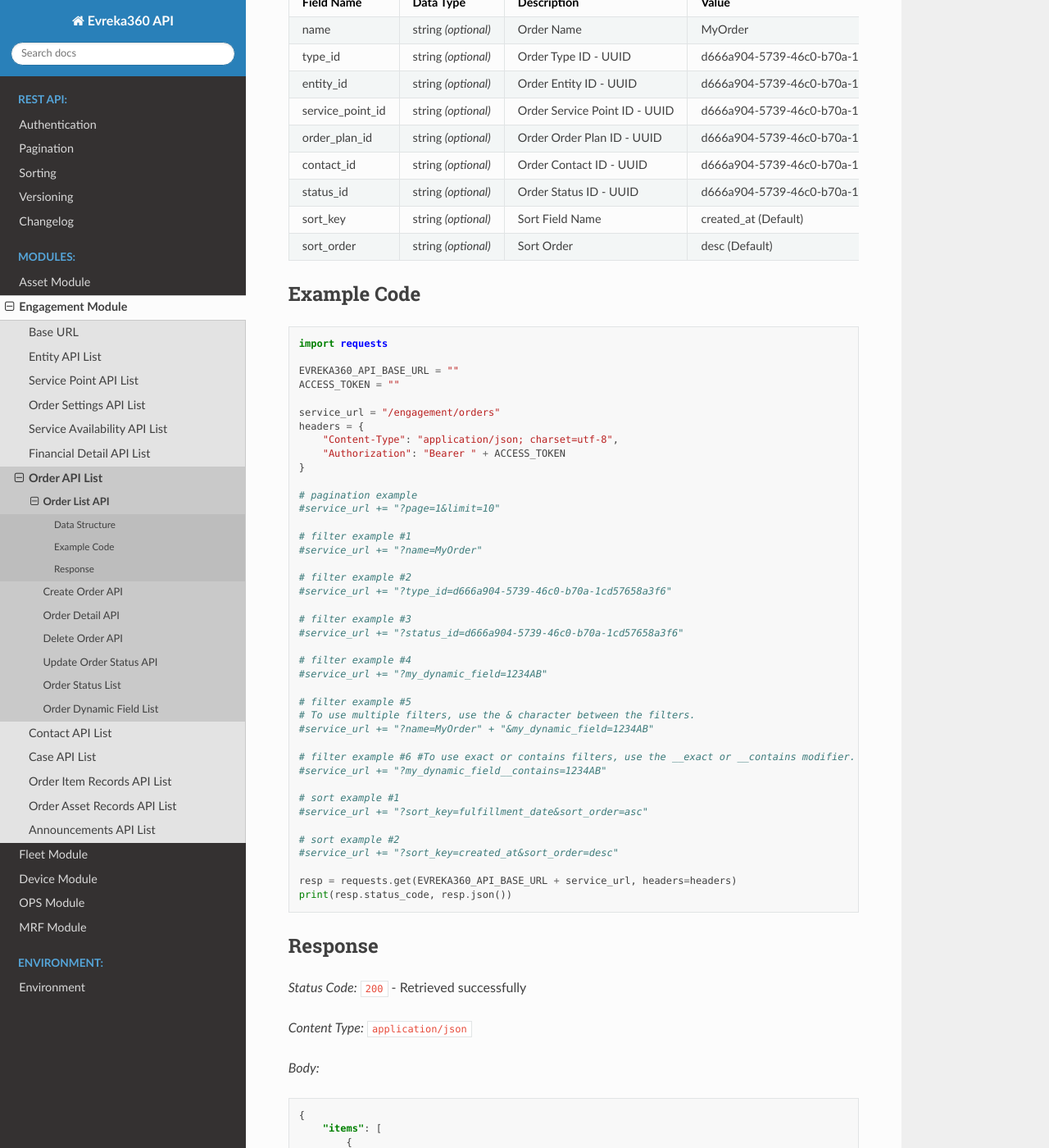
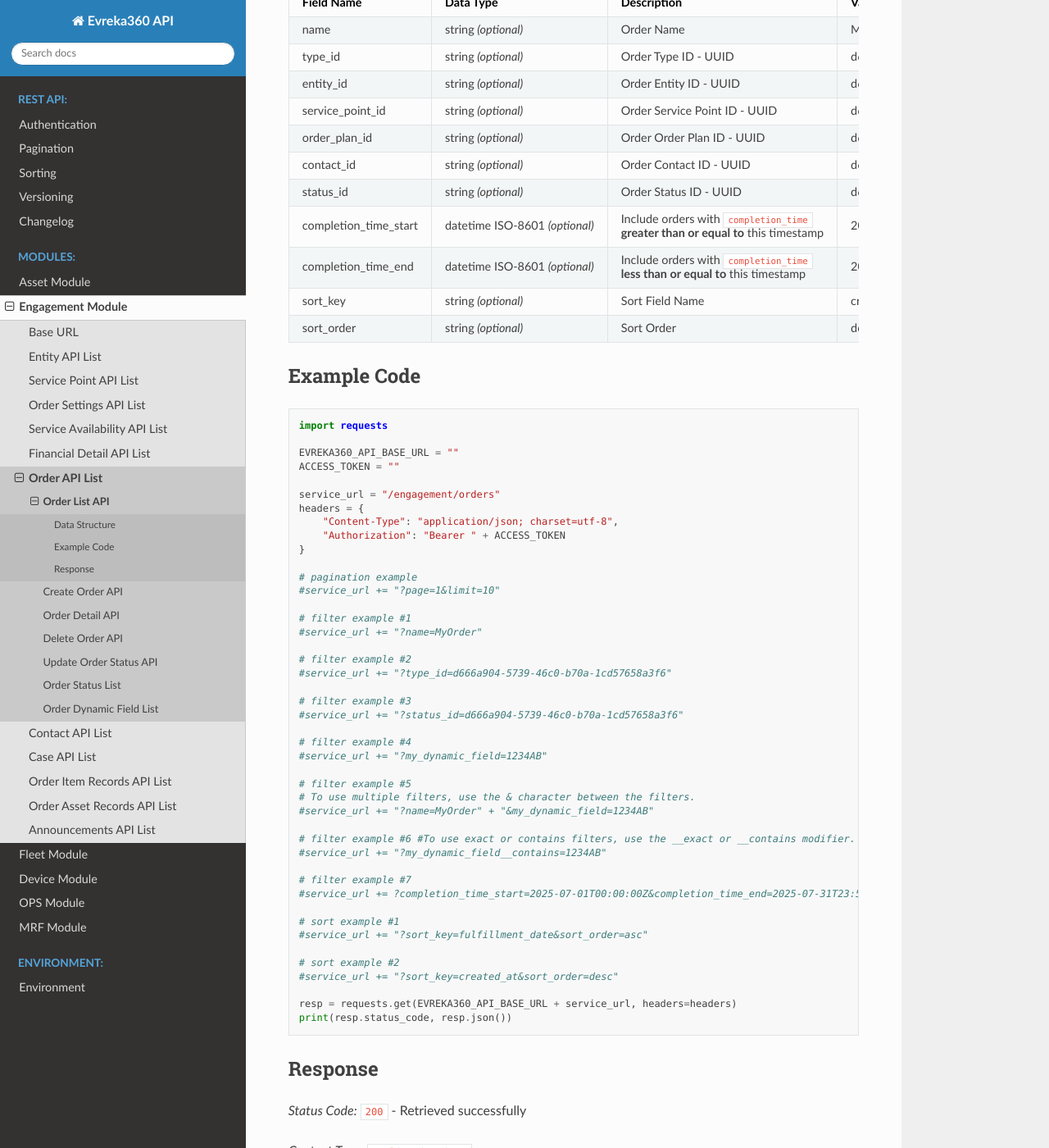
Before and after one commit to evrekadev/evreka-api-doc, a Sphinx documentation site: the page built from source/engagement/order/list.rst, in a window 1280 px wide and 1400 px high, scrolled down 288 px. Shown: the whole window at 82% size. Built offline with Sphinx 7.4.7 and the Read the Docs theme 3.1.0, drawn with Linux system fonts in a browser that asks for light colours.

Commit message:
DEV-19812
completion start-end time params added for time range filtering

```diff
--- a/source/engagement/order/list.rst
+++ b/source/engagement/order/list.rst
@@ -31,6 +31,12 @@ Data Structure
    | contact_id              | string *(optional)*                                          | Order Contact ID - UUID                           | d666a904-5739-46c0-b70a-1cd57658a3f6                  |
    +-------------------------+--------------------------------------------------------------+---------------------------------------------------+-------------------------------------------------------+
    | status_id               | string *(optional)*                                          | Order Status ID - UUID                            | d666a904-5739-46c0-b70a-1cd57658a3f6                  |
+   +-------------------------+--------------------------------------------------------------+---------------------------------------------------+-------------------------------------------------------+
+   | completion_time_start   | datetime ISO-8601 *(optional)*                               | Include orders with ``completion_time``           | 2025-07-01T00:00:00Z                                  |
+   |                         |                                                              | **greater than or equal to** this timestamp       |                                                       |
+   +-------------------------+--------------------------------------------------------------+---------------------------------------------------+-------------------------------------------------------+
+   | completion_time_end     | datetime ISO-8601 *(optional)*                               | Include orders with ``completion_time``           | 2025-07-31T23:59:59Z                                  |
+   |                         |                                                              | **less than or equal to** this timestamp          |                                                       |
    +-------------------------+--------------------------------------------------------------+---------------------------------------------------+-------------------------------------------------------+
    | sort_key                | string *(optional)*                                          | Sort Field Name                                   | created_at (Default)                                  |
    +-------------------------+--------------------------------------------------------------+---------------------------------------------------+-------------------------------------------------------+
@@ -76,6 +82,9 @@ Example Code
     # filter example #6 #To use exact or contains filters, use the __exact or __contains modifier. If not specified, the default is contains.
     #service_url += "?my_dynamic_field__contains=1234AB"
 
+    # filter example #7
+    #service_url += ?completion_time_start=2025-07-01T00:00:00Z&completion_time_end=2025-07-31T23:59:59Z
+
     # sort example #1
     #service_url += "?sort_key=fulfillment_date&sort_order=asc"
 
```
